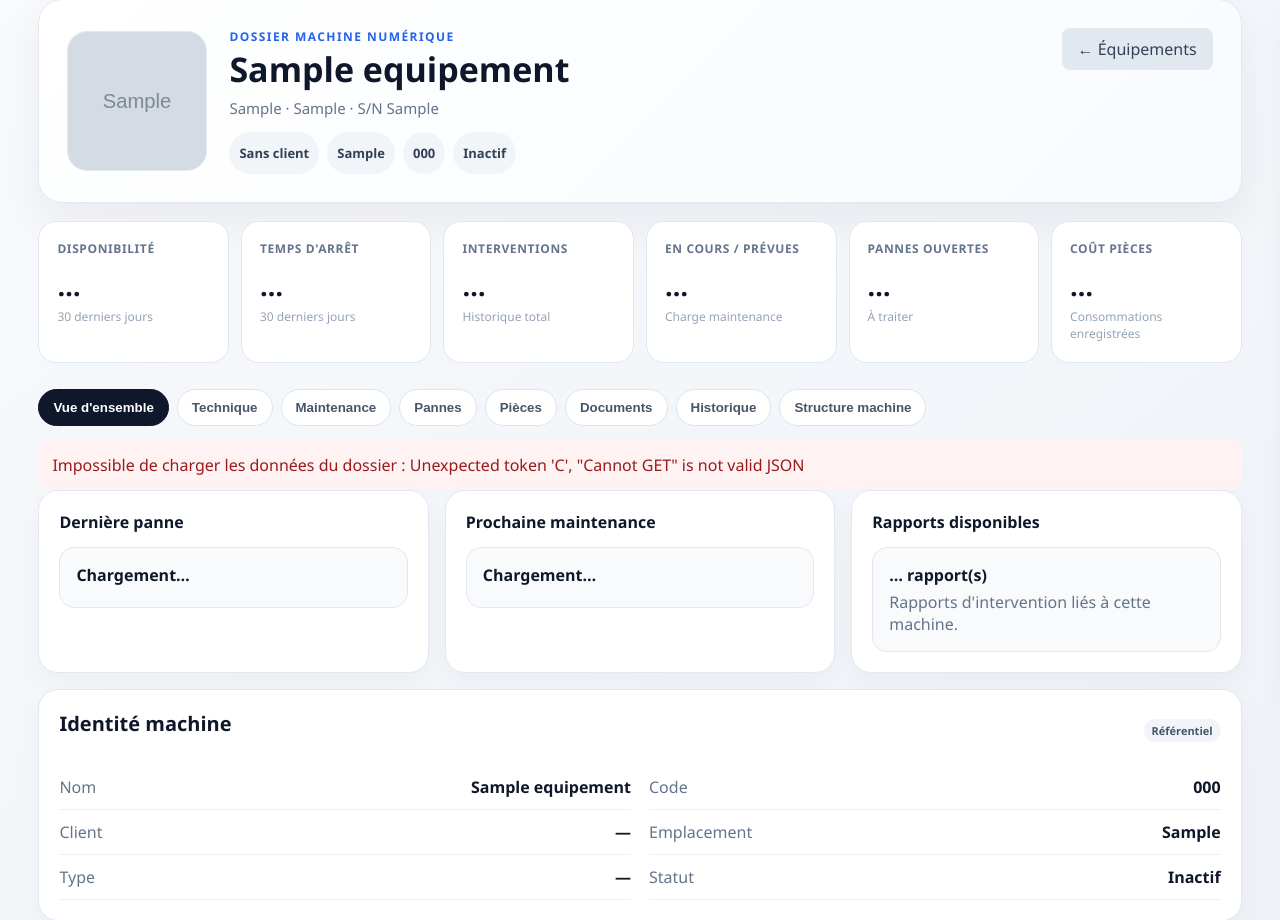
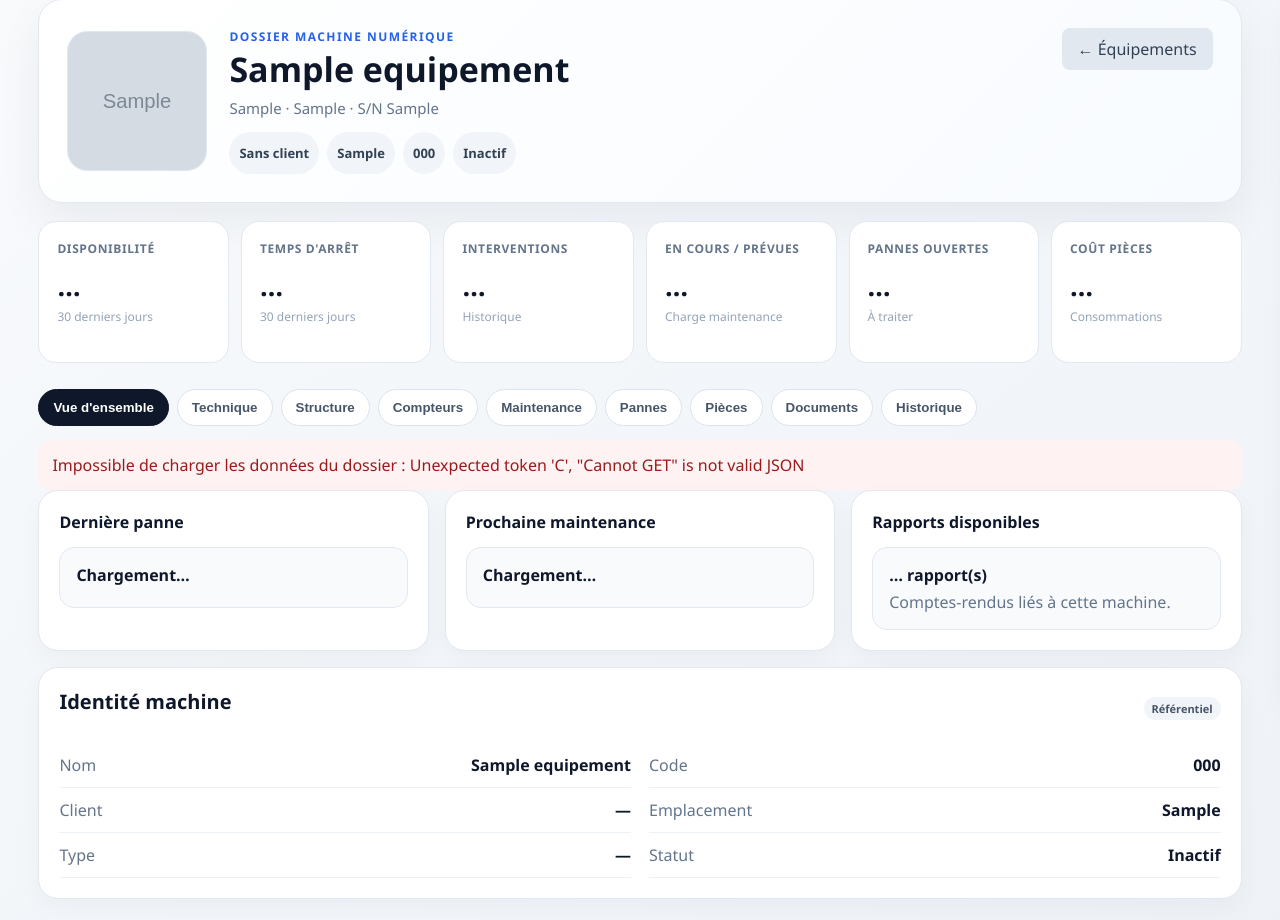
Before and after one commit to LCloufa/GMAO, a Flask app: template templates/fiche_equipement.html in a window 1280 px wide. Shown: the part 94-1014 px from the top of the page. Run offline with Flask 3, Linux system fonts and the light colour scheme; tables that the repository leaves empty hold one stand-in row (values such as "Sample post"); the template is opened without the code that fills it: values that come from a table or form of the project are taken from there, most other values are stand-ins (such as "Sample title", 1, 10 or a date in 2020); grey boxes marked "Sample" are stand-in pictures; parts of the project's set-up code (start-up, migrations or seed data) failed here and were passed over; some libraries are stand-ins or nearby versions.

Commit message:
Transformer la fiche en dossier machine éditable

```diff
--- a/templates/fiche_equipement.html
+++ b/templates/fiche_equipement.html
@@ -1,8 +1,9 @@
 {% extends "base.html" %}
 {% block content %}
 <link rel="stylesheet" href="/static/machine-dossier.css">
+{% set can_edit_machine = session.get('role') in ['admin', 'technician'] %}
 
-<div class="machine-dossier" data-machine-dossier data-equipment-id="{{ equipement.id }}">
+<div class="machine-dossier" data-machine-dossier data-equipment-id="{{ equipement.id }}" data-can-edit="{{ '1' if can_edit_machine else '0' }}">
     <section class="machine-hero">
         <div class="machine-identity">
             {% if equipement.photo %}
@@ -10,9 +11,8 @@
             {% else %}
                 <div class="machine-photo machine-photo-placeholder" aria-hidden="true">⚙</div>
             {% endif %}
-
             <div>
-                <p class="machine-eyebrow">Dossier machine numérique</p>
+                <p class="machine-eyebrow">Dossier Machine Numérique</p>
                 <h1 class="machine-title">{{ equipement.nom }}</h1>
                 <p class="machine-subtitle">
                     {{ equipement.fabricant or "Fabricant non renseigné" }}
@@ -27,88 +27,47 @@
                 </div>
             </div>
         </div>
-
         <div class="machine-actions">
             <a href="/equipements" class="btn-secondary">← Équipements</a>
-            {% if session.get('role') in ['admin', 'technician'] %}
-                <a href="/modifier_equipement/{{ equipement.id }}" class="btn-primary">Modifier le dossier</a>
-            {% endif %}
+            {% if can_edit_machine %}<a href="/modifier_equipement/{{ equipement.id }}" class="btn-primary">Modifier l'identité</a>{% endif %}
         </div>
     </section>
 
+    <div class="machine-schema-warning" data-machine-schema-warning hidden>
+        <strong>Extension du dossier machine prête.</strong>
+        Appliquez la migration <code>c7d4e2a91f30</code> pour activer structure, caractéristiques, compteurs et pièces compatibles.
+    </div>
+
     <section class="machine-kpis" aria-label="Indicateurs machine">
-        <article class="machine-kpi">
-            <span class="machine-kpi-label">Disponibilité</span>
-            <span class="machine-kpi-value" data-kpi-availability>…</span>
-            <span class="machine-kpi-note">30 derniers jours</span>
-        </article>
-        <article class="machine-kpi">
-            <span class="machine-kpi-label">Temps d'arrêt</span>
-            <span class="machine-kpi-value" data-kpi-downtime>…</span>
-            <span class="machine-kpi-note">30 derniers jours</span>
-        </article>
-        <article class="machine-kpi">
-            <span class="machine-kpi-label">Interventions</span>
-            <span class="machine-kpi-value" data-kpi-interventions>…</span>
-            <span class="machine-kpi-note">Historique total</span>
-        </article>
-        <article class="machine-kpi">
-            <span class="machine-kpi-label">En cours / prévues</span>
-            <span class="machine-kpi-value" data-kpi-open>…</span>
-            <span class="machine-kpi-note">Charge maintenance</span>
-        </article>
-        <article class="machine-kpi">
-            <span class="machine-kpi-label">Pannes ouvertes</span>
-            <span class="machine-kpi-value" data-kpi-failures>…</span>
-            <span class="machine-kpi-note">À traiter</span>
-        </article>
-        <article class="machine-kpi">
-            <span class="machine-kpi-label">Coût pièces</span>
-            <span class="machine-kpi-value" data-kpi-cost>…</span>
-            <span class="machine-kpi-note">Consommations enregistrées</span>
-        </article>
+        <article class="machine-kpi"><span class="machine-kpi-label">Disponibilité</span><span class="machine-kpi-value" data-kpi-availability>…</span><span class="machine-kpi-note">30 derniers jours</span></article>
+        <article class="machine-kpi"><span class="machine-kpi-label">Temps d'arrêt</span><span class="machine-kpi-value" data-kpi-downtime>…</span><span class="machine-kpi-note">30 derniers jours</span></article>
+        <article class="machine-kpi"><span class="machine-kpi-label">Interventions</span><span class="machine-kpi-value" data-kpi-interventions>…</span><span class="machine-kpi-note">Historique</span></article>
+        <article class="machine-kpi"><span class="machine-kpi-label">En cours / prévues</span><span class="machine-kpi-value" data-kpi-open>…</span><span class="machine-kpi-note">Charge maintenance</span></article>
+        <article class="machine-kpi"><span class="machine-kpi-label">Pannes ouvertes</span><span class="machine-kpi-value" data-kpi-failures>…</span><span class="machine-kpi-note">À traiter</span></article>
+        <article class="machine-kpi"><span class="machine-kpi-label">Coût pièces</span><span class="machine-kpi-value" data-kpi-cost>…</span><span class="machine-kpi-note">Consommations</span></article>
     </section>
 
     <nav class="machine-tabs" aria-label="Sections du dossier machine">
         <button type="button" class="machine-tab active" data-machine-tab="overview">Vue d'ensemble</button>
         <button type="button" class="machine-tab" data-machine-tab="technical">Technique</button>
+        <button type="button" class="machine-tab" data-machine-tab="structure">Structure</button>
+        <button type="button" class="machine-tab" data-machine-tab="counters">Compteurs</button>
         <button type="button" class="machine-tab" data-machine-tab="maintenance">Maintenance</button>
         <button type="button" class="machine-tab" data-machine-tab="failures">Pannes</button>
         <button type="button" class="machine-tab" data-machine-tab="parts">Pièces</button>
         <button type="button" class="machine-tab" data-machine-tab="documents">Documents</button>
         <button type="button" class="machine-tab" data-machine-tab="history">Historique</button>
-        <button type="button" class="machine-tab" data-machine-tab="structure">Structure machine</button>
     </nav>
 
     <div class="machine-loader" data-machine-loading>Chargement des données machine…</div>
 
     <section class="machine-panel active" data-machine-panel="overview">
         <div class="machine-grid">
-            <article class="machine-card third">
-                <h3>Dernière panne</h3>
-                <div class="machine-highlight" data-machine-last-failure>
-                    <strong>Chargement…</strong>
-                </div>
-            </article>
-            <article class="machine-card third">
-                <h3>Prochaine maintenance</h3>
-                <div class="machine-highlight" data-machine-next-maintenance>
-                    <strong>Chargement…</strong>
-                </div>
-            </article>
-            <article class="machine-card third">
-                <h3>Rapports disponibles</h3>
-                <div class="machine-highlight">
-                    <strong><span data-report-count>…</span> rapport(s)</strong>
-                    <span class="machine-muted">Rapports d'intervention liés à cette machine.</span>
-                </div>
-            </article>
-
+            <article class="machine-card third"><h3>Dernière panne</h3><div class="machine-highlight" data-machine-last-failure><strong>Chargement…</strong></div></article>
+            <article class="machine-card third"><h3>Prochaine maintenance</h3><div class="machine-highlight" data-machine-next-maintenance><strong>Chargement…</strong></div></article>
+            <article class="machine-card third"><h3>Rapports disponibles</h3><div class="machine-highlight"><strong><span data-report-count>…</span> rapport(s)</strong><span class="machine-muted">Comptes-rendus liés à cette machine.</span></div></article>
             <article class="machine-card full">
-                <div class="machine-card-head">
-                    <h2>Identité machine</h2>
-                    <span class="machine-badge">Référentiel</span>
-                </div>
+                <div class="machine-card-head"><h2>Identité machine</h2><span class="machine-badge">Référentiel</span></div>
                 <div class="machine-data-list">
                     <div class="machine-data-row"><span>Nom</span><span>{{ equipement.nom or "—" }}</span></div>
                     <div class="machine-data-row"><span>Code</span><span>{{ equipement.code or "—" }}</span></div>
@@ -124,92 +83,111 @@
     <section class="machine-panel" data-machine-panel="technical">
         <div class="machine-grid">
             <article class="machine-card full">
-                <div class="machine-card-head">
-                    <h2>Caractéristiques techniques</h2>
-                    {% if session.get('role') in ['admin', 'technician'] %}
-                        <a href="/modifier_equipement/{{ equipement.id }}">Modifier</a>
-                    {% endif %}
-                </div>
+                <div class="machine-card-head"><h2>Données constructeur</h2>{% if can_edit_machine %}<a href="/modifier_equipement/{{ equipement.id }}">Modifier</a>{% endif %}</div>
                 <div class="machine-data-list">
                     <div class="machine-data-row"><span>Fabricant</span><span>{{ equipement.fabricant or "—" }}</span></div>
                     <div class="machine-data-row"><span>Modèle</span><span>{{ equipement.modele or "—" }}</span></div>
                     <div class="machine-data-row"><span>Numéro de série</span><span>{{ equipement.numero_serie or "—" }}</span></div>
-                    <div class="machine-data-row"><span>Type</span><span>{{ equipement.type or "—" }}</span></div>
                     <div class="machine-data-row"><span>Date d'installation</span><span>{{ equipement.date_installation or "—" }}</span></div>
-                    <div class="machine-data-row"><span>Emplacement</span><span>{{ equipement.emplacement or "—" }}</span></div>
                 </div>
             </article>
             <article class="machine-card full">
-                <div class="machine-phase2">
-                    <strong>Prochaine évolution : caractéristiques dynamiques</strong>
-                    Les caractéristiques spécifiques à chaque famille de machine (CN, puissance, courses, broche, alimentation, pression, logiciel, réseau…) seront ajoutées ici sans multiplier les colonnes de la table équipements.
-                </div>
+                <div class="machine-card-head"><h2>Caractéristiques dynamiques</h2><span class="machine-badge" data-spec-count>0</span></div>
+                <div data-machine-specifications><div class="machine-empty">Aucune caractéristique personnalisée.</div></div>
+                {% if can_edit_machine %}
+                <form class="machine-inline-form" data-spec-form>
+                    <input name="groupe" placeholder="Groupe (ex. Broche)">
+                    <input name="nom" placeholder="Caractéristique *" required>
+                    <input name="valeur" placeholder="Valeur">
+                    <input name="unite" placeholder="Unité">
+                    <select name="component_id" data-component-select><option value="">Machine entière</option></select>
+                    <button class="btn-primary" type="submit">Ajouter</button>
+                </form>
+                {% endif %}
             </article>
         </div>
-    </section>
-
-    <section class="machine-panel" data-machine-panel="maintenance">
-        <article class="machine-card full">
-            <div class="machine-card-head"><h2>Interventions machine</h2><a href="/interventions">Ouvrir le planning</a></div>
-            <div data-machine-interventions><div class="machine-empty">Chargement des interventions…</div></div>
-        </article>
-    </section>
-
-    <section class="machine-panel" data-machine-panel="failures">
-        <article class="machine-card full">
-            <div class="machine-card-head"><h2>Historique des pannes</h2><a href="/declarations">Toutes les déclarations</a></div>
-            <div data-machine-failures><div class="machine-empty">Chargement des pannes…</div></div>
-        </article>
-    </section>
-
-    <section class="machine-panel" data-machine-panel="parts">
-        <article class="machine-card full">
-            <div class="machine-card-head"><h2>Pièces utilisées sur la machine</h2><a href="/stock">Ouvrir le stock</a></div>
-            <div data-machine-parts><div class="machine-empty">Chargement des consommations…</div></div>
-        </article>
-    </section>
-
-    <section class="machine-panel" data-machine-panel="documents">
-        <article class="machine-card full">
-            <div class="machine-card-head">
-                <h2>Documents machine</h2>
-                {% if session.get('role') in ['admin', 'technician'] %}
-                    <a href="/modifier_equipement/{{ equipement.id }}">Ajouter un document</a>
-                {% endif %}
-            </div>
-            {% if documents %}
-                <div class="machine-docs">
-                    {% for doc in documents %}
-                        <a class="machine-doc" href="/{{ doc.filepath }}" target="_blank" rel="noopener">
-                            <span aria-hidden="true">📄</span>
-                            <span>{{ doc.filename }}</span>
-                        </a>
-                    {% endfor %}
-                </div>
-            {% else %}
-                <div class="machine-empty">Aucun document n'est encore rattaché à cette machine.</div>
-            {% endif %}
-        </article>
-    </section>
-
-    <section class="machine-panel" data-machine-panel="history">
-        <article class="machine-card full">
-            <h2>Journal de vie de la machine</h2>
-            <p class="machine-muted">Cette chronologie est générée automatiquement à partir des pannes, interventions, rapports et mouvements de pièces.</p>
-            <div data-machine-timeline><div class="machine-empty">Construction de l'historique…</div></div>
-        </article>
     </section>
 
     <section class="machine-panel" data-machine-panel="structure">
         <div class="machine-grid">
             <article class="machine-card full">
-                <h2>Arborescence technique</h2>
-                <div class="machine-phase2">
-                    <strong>Étape 2 du Dossier Machine Numérique</strong>
-                    La machine pourra être découpée en sous-ensembles et composants (broche, axes, hydraulique, convoyeur, capteurs…), auxquels nous rattacherons ensuite les pannes, pièces et documents.
-                </div>
+                <div class="machine-card-head"><h2>Arborescence technique</h2><span class="machine-badge" data-component-count>0 élément</span></div>
+                <div data-machine-components><div class="machine-empty">Aucun sous-ensemble ou composant.</div></div>
+                {% if can_edit_machine %}
+                <form class="machine-editor-form" data-component-form>
+                    <div class="machine-form-grid">
+                        <input name="nom" placeholder="Nom du sous-ensemble / composant *" required>
+                        <input name="code" placeholder="Code / repère">
+                        <select name="type_composant"><option value="Sous-ensemble">Sous-ensemble</option><option value="Composant">Composant</option><option value="Organe">Organe</option><option value="Capteur">Capteur</option></select>
+                        <select name="criticite"><option value="low">Faible</option><option value="medium" selected>Moyenne</option><option value="high">Haute</option><option value="critical">Critique</option></select>
+                        <select name="parent_id" data-component-parent><option value="">Racine de la machine</option></select>
+                        <input name="fabricant" placeholder="Fabricant">
+                        <input name="modele" placeholder="Modèle">
+                        <input name="numero_serie" placeholder="N° de série">
+                    </div>
+                    <textarea name="notes" placeholder="Notes techniques"></textarea>
+                    <button class="btn-primary" type="submit">Ajouter à la structure</button>
+                </form>
+                {% endif %}
             </article>
         </div>
+    </section>
+
+    <section class="machine-panel" data-machine-panel="counters">
+        <article class="machine-card full">
+            <div class="machine-card-head"><h2>Compteurs machine</h2><span class="machine-badge" data-counter-count>0</span></div>
+            <p class="machine-muted">Heures sous tension, heures broche, cycles, kilomètres ou tout autre compteur d'usage.</p>
+            <div data-machine-counters><div class="machine-empty">Aucun compteur configuré.</div></div>
+            {% if can_edit_machine %}
+            <form class="machine-inline-form" data-counter-form>
+                <input name="nom" placeholder="Nom du compteur *" required>
+                <input name="unite" value="h" placeholder="Unité">
+                <select name="type_compteur"><option value="usage">Usage</option><option value="hours">Heures</option><option value="cycles">Cycles</option><option value="distance">Distance</option></select>
+                <input name="valeur_initiale" type="number" step="0.001" placeholder="Valeur initiale">
+                <select name="component_id" data-component-select><option value="">Machine entière</option></select>
+                <button class="btn-primary" type="submit">Créer le compteur</button>
+            </form>
+            {% endif %}
+        </article>
+    </section>
+
+    <section class="machine-panel" data-machine-panel="maintenance">
+        <article class="machine-card full"><div class="machine-card-head"><h2>Interventions machine</h2><a href="/interventions">Ouvrir le planning</a></div><div data-machine-interventions><div class="machine-empty">Chargement…</div></div></article>
+    </section>
+
+    <section class="machine-panel" data-machine-panel="failures">
+        <article class="machine-card full"><div class="machine-card-head"><h2>Historique des pannes</h2><a href="/declarations">Toutes les déclarations</a></div><div data-machine-failures><div class="machine-empty">Chargement…</div></div></article>
+    </section>
+
+    <section class="machine-panel" data-machine-panel="parts">
+        <div class="machine-grid">
+            <article class="machine-card full">
+                <div class="machine-card-head"><h2>Pièces compatibles / nomenclature</h2><span class="machine-badge" data-compatible-part-count>0</span></div>
+                <div data-machine-compatible-parts><div class="machine-empty">Aucune pièce compatible enregistrée.</div></div>
+                {% if can_edit_machine %}
+                <form class="machine-inline-form" data-compatible-part-form>
+                    <input name="reference" placeholder="Référence stock exacte *" required>
+                    <input name="quantite_recommandee" type="number" min="0" step="0.001" placeholder="Qté recommandée">
+                    <select name="component_id" data-component-select><option value="">Machine entière</option></select>
+                    <label class="machine-check"><input type="checkbox" name="critique"> Pièce critique</label>
+                    <input name="notes" placeholder="Notes">
+                    <button class="btn-primary" type="submit">Lier la pièce</button>
+                </form>
+                {% endif %}
+            </article>
+            <article class="machine-card full"><div class="machine-card-head"><h2>Consommations historiques</h2><a href="/stock">Ouvrir le stock</a></div><div data-machine-parts><div class="machine-empty">Chargement…</div></div></article>
+        </div>
+    </section>
+
+    <section class="machine-panel" data-machine-panel="documents">
+        <article class="machine-card full">
+            <div class="machine-card-head"><h2>Documents machine</h2>{% if can_edit_machine %}<a href="/modifier_equipement/{{ equipement.id }}">Ajouter un document</a>{% endif %}</div>
+            {% if documents %}<div class="machine-docs">{% for doc in documents %}<a class="machine-doc" href="/{{ doc.filepath }}" target="_blank" rel="noopener"><span>📄</span><span>{{ doc.filename }}</span></a>{% endfor %}</div>{% else %}<div class="machine-empty">Aucun document rattaché.</div>{% endif %}
+        </article>
+    </section>
+
+    <section class="machine-panel" data-machine-panel="history">
+        <article class="machine-card full"><h2>Journal de vie de la machine</h2><p class="machine-muted">Chronologie automatique des pannes, interventions, rapports et consommations.</p><div data-machine-timeline><div class="machine-empty">Construction de l'historique…</div></div></article>
     </section>
 </div>
 
```
